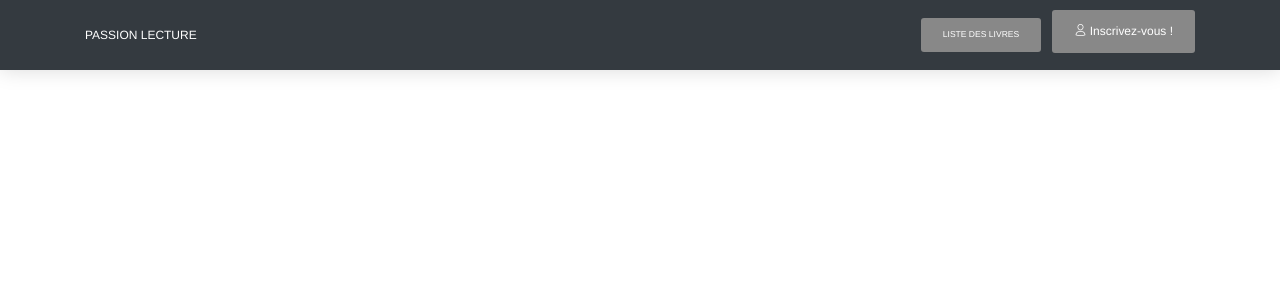
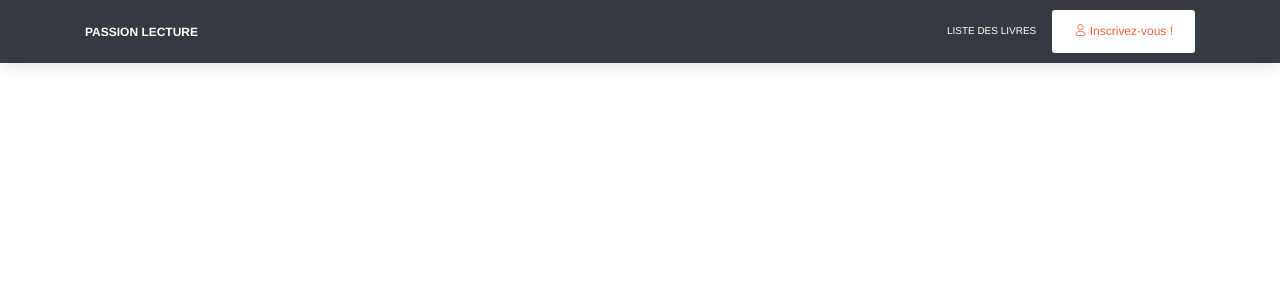
Before and after one commit to Nyaaw/P_Web2, a PHP site: page /Menu.php in a window 1280 px wide. Shown: the top 300 px of the page. Run offline with PHP 8.4, Linux system fonts and the light colour scheme; some web fonts are replaced.

Commit message:
amélioration de l'include header

```diff
--- a/includes/header.php
+++ b/includes/header.php
@@ -11,7 +11,7 @@
 <nav class="navbar bg-dark navbar-expand-lg fixed-top">
     <div class="container">
         <div class="navbar-translate">
-            <a class="navbar-brand" href="../Accueil.php" rel="tooltip" data-placement="right" data-original-title="Retour à l'accueil">
+            <a class="navbar-brand font-weight-bold" href="../Accueil.php" rel="tooltip" data-placement="bottom" data-original-title="Retour à l'accueil">
                 Passion Lecture
             </a>
 
@@ -23,11 +23,11 @@
         </div>
         <div class="collapse navbar-collapse justify-content-end">
             <ul class="navbar-nav">
-                <li class="nav-link">
-                    <a class="nav-link btn btn-dark" href="">Liste des livres</a>
+                <li class="nav-item">
+                    <a class="nav-link" href="">Liste des livres</a>
                 </li>
                 <li class="nav-item">
-                    <a class="nav-link btn btn-light" href="https://www.creative-tim.com/product/now-ui-kit-pro" target="_blank">
+                    <a class=" nav-link btn btn-neutral" href="" target="_blank">
                         <i class="now-ui-icons users_single-02"></i>
                         <p>Inscrivez-vous !</p>
                     </a>
```
